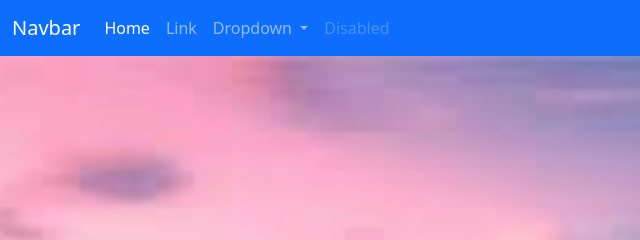
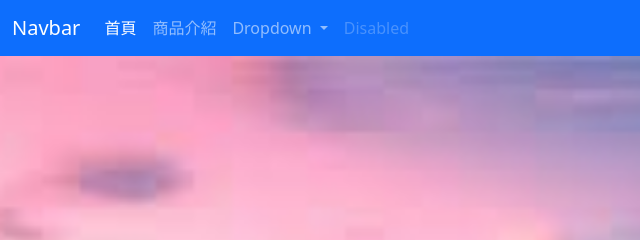
Before and after one commit to lovelego0122/boot5, a plain HTML site: page 331.html in a window 1280 px wide. Shown: the top 240 px of the page, 0-640 px from the left. Drawn offline with nearby package versions, Linux system fonts and the light colour scheme; files whose address does not match are found by name.

Commit message:
Add files via upload

```diff
--- a/331.html
+++ b/331.html
@@ -21,10 +21,10 @@
           <div class="collapse navbar-collapse" id="navbarSupportedContent">
             <ul class="navbar-nav me-auto mb-2 mb-lg-0">
               <li class="nav-item">
-                <a class="nav-link active" aria-current="page" href="#">Home</a>
+                <a class="nav-link active" aria-current="page" href="331.html">首頁</a>
               </li>
               <li class="nav-item">
-                <a class="nav-link" href="#">Link</a>
+                <a class="nav-link" href="414.html">商品介紹</a>
               </li>
               <li class="nav-item dropdown">
                 <a class="nav-link dropdown-toggle" href="#" id="navbarDropdown" role="button" data-bs-toggle="dropdown" aria-expanded="false">
@@ -95,7 +95,7 @@
         <img src="images/L2.jpg" class="d-block w-100" alt="...">
       </div>
       <div class="carousel-item">
-        <img src="images/L3.jpg" class="d-block w-100" alt="...">
+        <img src="images/p3.jpg" class="d-block w-100" alt="...">
       </div>
       <div class="carousel-item">
         <img src="images/p2.gif" class="d-block w-100" alt="...">
```
Also changed, not shown: index.html (+1 -1 lines).
